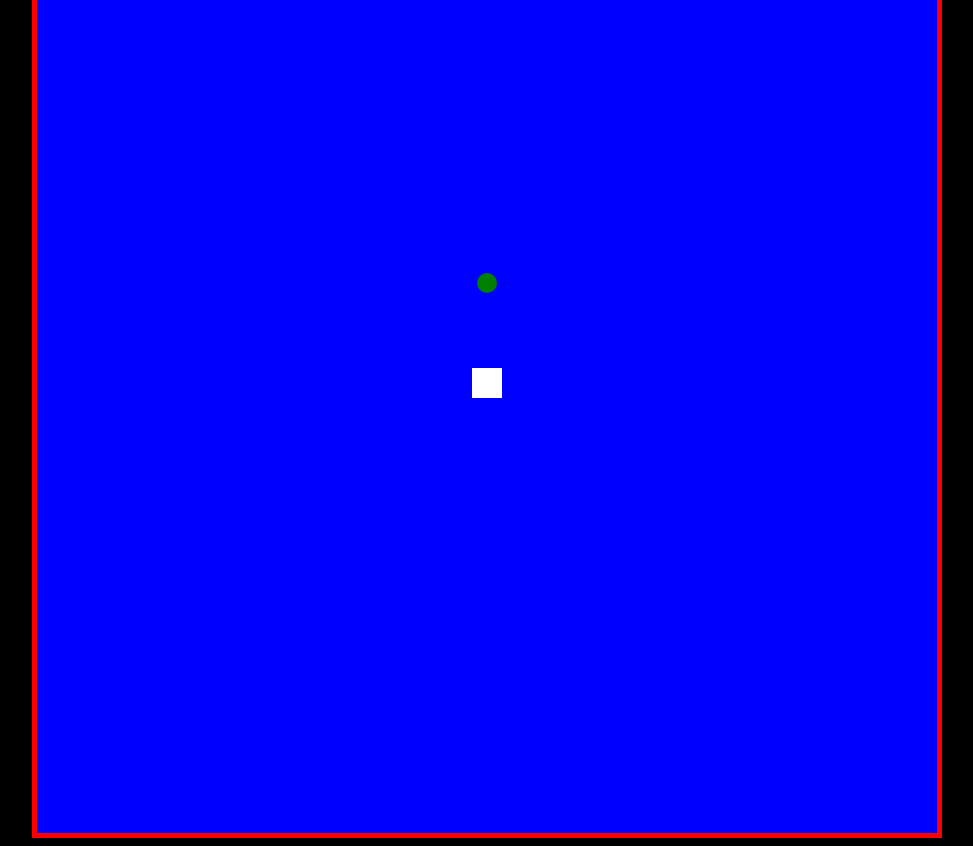
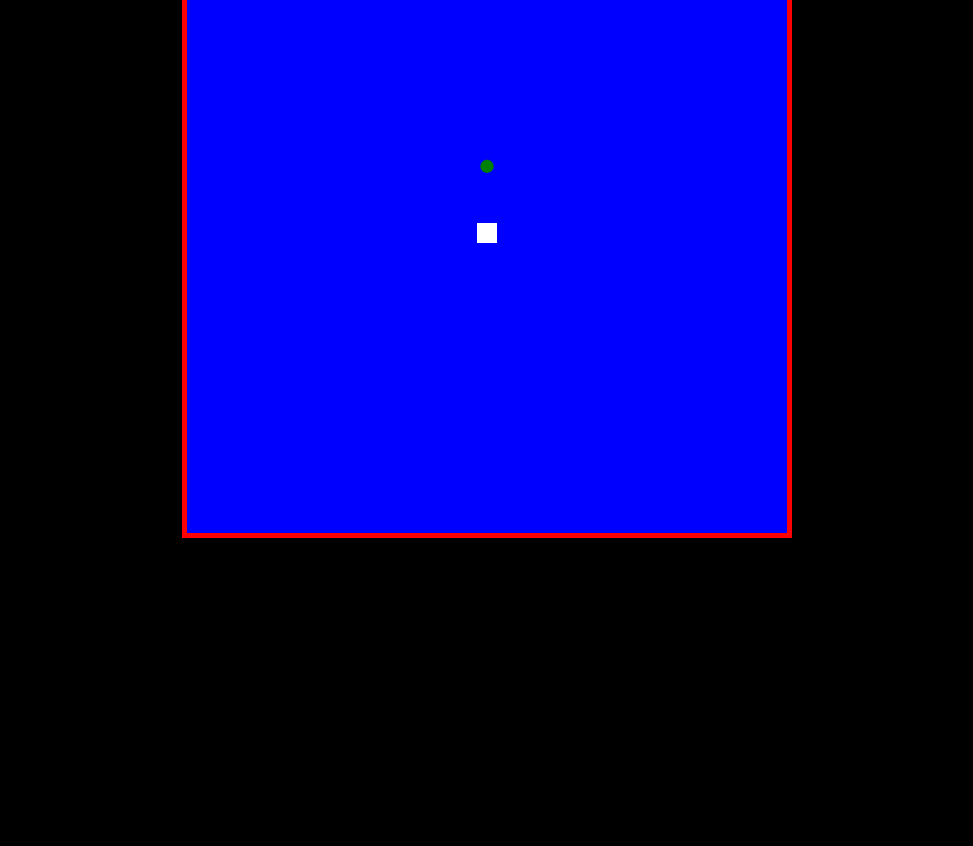
Before and after one commit to Sama-Gamal-Eldin/Snakegame, a plain HTML site: page index.html in a window 1280 px wide. Shown: the part 80-926 px from the top of the page, without its empty margins (153-1126 px from the left). After the commit the page ends 800 px from the top, so only its background shows below. Drawn offline with Linux system fonts and the light colour scheme.

Commit message:
Update index.html

```diff
--- a/index.html
+++ b/index.html
@@ -35,6 +35,12 @@
         .holder span {
             margin-right: 50px;
         }
+
+        @media screen and (max-width:1400px) {
+            canvas {
+                width: 600px;
+            }
+        }
     </style>
 </head>
 
```
